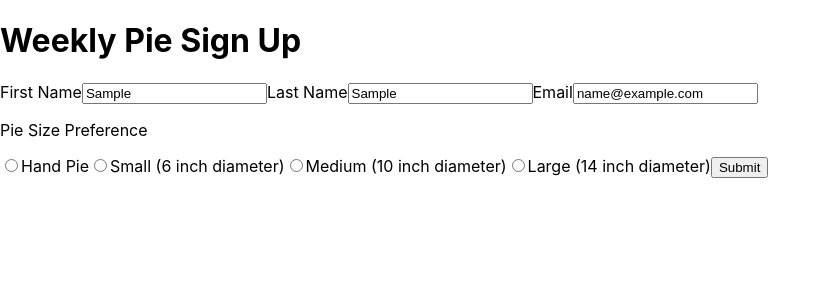
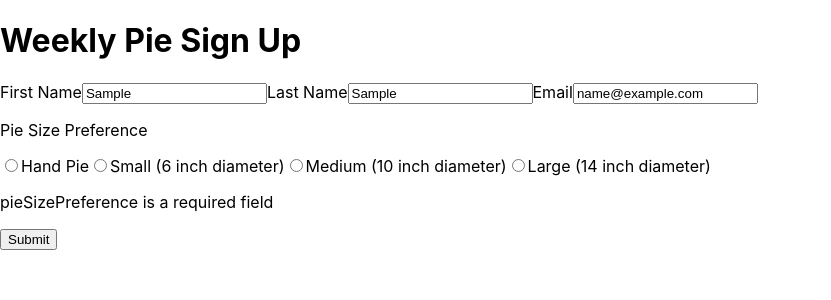
Before and after one commit to upperlinecode/form-libraries-workshop, a React (Create React App) app: page / in a window 1280 px wide. Both pictures are taken after typing "Sample", "Sample", "name@example.com" into the empty fields and a click on the button "Submit". Shown: the top 300 px of the page, without its empty margins (0-831 px from the left). Built offline with nearby package versions, Linux system fonts and the light colour scheme.

Commit message:
Complete step 3

```diff
--- a/src/SignUpForm/SignUpForm.tsx
+++ b/src/SignUpForm/SignUpForm.tsx
@@ -1,7 +1,18 @@
 import { useFormik } from "formik";
+import * as Yup from "yup";
+
+const validationSchema = Yup.object({
+  firstName: Yup.string().min(3).max(10).required(),
+  lastName: Yup.string().min(3).max(10),
+  email: Yup.string().email().required(),
+  pieSizePreference: Yup.string()
+    .oneOf(["hand", "small", "medium", "large"])
+    .required(),
+});
 
 const SignUpForm = () => {
-  const { values, handleBlur, handleChange, handleSubmit } = useFormik({
+  const { values, touched, errors, handleBlur, handleChange, handleSubmit } =
+    useFormik({
       initialValues: {
         firstName: "",
         lastName: "",
@@ -11,6 +22,7 @@ const SignUpForm = () => {
       onSubmit: (submittedValues) => {
         alert(JSON.stringify(submittedValues, null, 2));
       },
+      validationSchema,
     });
 
   return (
@@ -28,6 +40,7 @@ const SignUpForm = () => {
             value={values.firstName}
           />
         </label>
+        {touched.firstName && errors.firstName && <p>{errors.firstName}</p>}
 
         <label>
           Last Name
@@ -39,6 +52,7 @@ const SignUpForm = () => {
             value={values.lastName}
           />
         </label>
+        {touched.lastName && errors.lastName && <p>{errors.lastName}</p>}
 
         <label>
           Email
@@ -50,6 +64,7 @@ const SignUpForm = () => {
             value={values.email}
           />
         </label>
+        {touched.email && errors.email && <p>{errors.email}</p>}
 
         <p>Pie Size Preference</p>
         <label>
@@ -99,6 +114,9 @@ const SignUpForm = () => {
           />
           Large (14 inch diameter)
         </label>
+        {touched.pieSizePreference && errors.pieSizePreference && (
+          <p>{errors.pieSizePreference}</p>
+        )}
 
         <button type="submit">Submit</button>
       </form>
```
Lines whose indentation alone changed are shown as unchanged.
